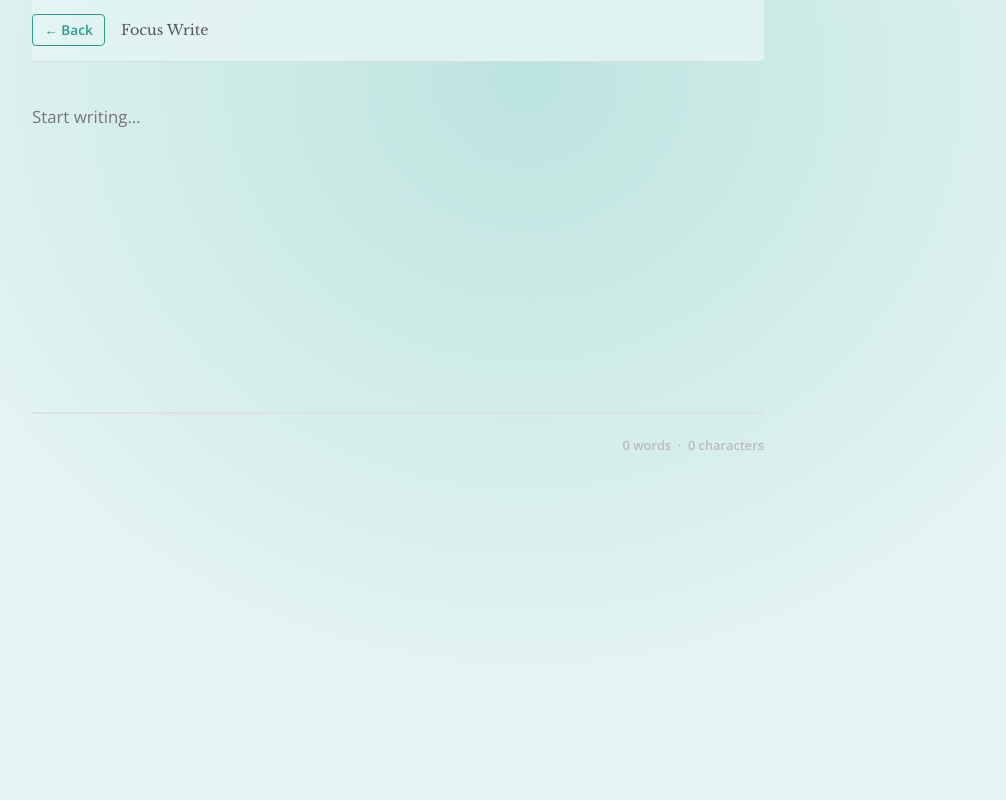
After one commit to ConfluxConflux/college-app-app, a Django app: page /widgets/focus-write/ in a window 1280 px wide. The commit adds this page. Shown: the whole page, without its empty margins (242-1248 px from the left). Run offline with Django 5.2, Linux system fonts and the light colour scheme; data comes from the database, SQL or seed files in the repository; some libraries are stand-ins or nearby versions.

Commit message:
Auto-save: 2026-03-23 12:05

```diff
--- a/college_app/urls.py
+++ b/college_app/urls.py
@@ -5,7 +5,7 @@ urlpatterns = [
     path('', include('core.urls')),
     path('colleges/', include('colleges.urls')),
     path('activities/', include('activities.urls')),
-    path('supplements/', include('supplements.urls')),
+    path('essays/', include('supplements.urls')),
     path('widgets/', include('widgets.urls')),
     path('admin/', admin.site.urls),
 ]
--- a/widgets/templates/widgets/estimator.html
+++ b/widgets/templates/widgets/estimator.html
@@ -8,6 +8,9 @@
     <li class="is-active">
       <a href="{% url 'widgets:estimator' %}">Estimator</a>
     </li>
+    <li>
+      <a href="{% url 'widgets:focus_write' %}">Focus Write</a>
+    </li>
   </ul>
 </div>
 
--- /dev/null
+++ b/widgets/templates/widgets/focus_write.html
@@ -0,0 +1,44 @@
+{% extends "focus_base.html" %}
+
+{% block title %}Focus Write — College App App{% endblock %}
+
+{% block content %}
+<div class="focus-shell"
+     x-data="{
+       text: '',
+       limitType: 'word',
+       limitVal: 0,
+       get wc() { return this.text.trim() ? this.text.trim().split(/\s+/).length : 0; },
+       get cc() { return this.text.length; },
+       get count() { return this.limitType === 'char' ? this.cc : this.wc; },
+     }">
+
+  <!-- Back bar -->
+  <div class="focus-topbar">
+    <a href="{% url 'widgets:home' %}" class="focus-back-btn">← Back</a>
+    <span class="focus-college-label">Focus Write</span>
+    <span></span>
+  </div>
+
+  <!-- Editor -->
+  <div class="focus-editor-area">
+    <textarea
+      class="focus-textarea"
+      placeholder="Start writing…"
+      x-model="text"
+      x-init="$el.style.height = Math.max($el.scrollHeight, 320) + 'px'"
+      @input="$el.style.height = 'auto'; $el.style.height = $el.scrollHeight + 'px'"
+      spellcheck="true"
+      autocomplete="off"
+    ></textarea>
+
+    <!-- Counter -->
+    <div class="focus-counter-row">
+      <span class="focus-counter">
+        <span x-text="wc"></span> words &nbsp;·&nbsp; <span x-text="cc"></span> characters
+      </span>
+    </div>
+  </div>
+
+</div>
+{% endblock %}
--- a/widgets/urls.py
+++ b/widgets/urls.py
@@ -6,4 +6,5 @@ app_name = 'widgets'
 urlpatterns = [
     path('', views.estimator, name='home'),
     path('estimator/', views.estimator, name='estimator'),
+    path('focus-write/', views.focus_write, name='focus_write'),
 ]
--- a/widgets/views.py
+++ b/widgets/views.py
@@ -3,3 +3,7 @@ from django.shortcuts import render
 
 def estimator(request):
     return render(request, 'widgets/estimator.html')
+
+
+def focus_write(request):
+    return render(request, 'widgets/focus_write.html')
```
